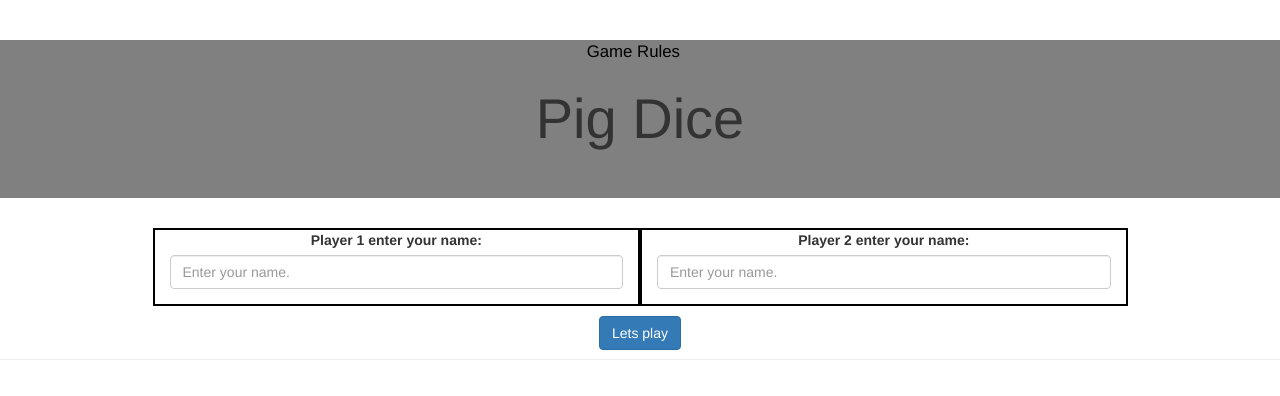
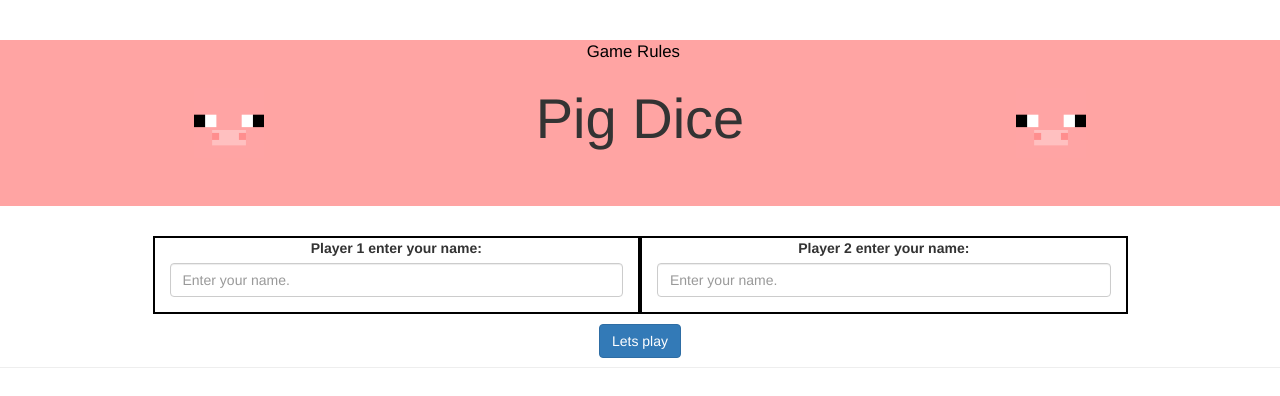
Before and after one commit to ceddy9176/pig-dice, a plain HTML site: page index.html in a window 1280 px wide. Drawn offline with Linux system fonts and the light colour scheme.

Commit message:
add audio onClick of pig face with javascript

```diff
--- a/css/styles.css
+++ b/css/styles.css
@@ -11,10 +11,22 @@ li {
   color:black;
 }
 
+#imgL {
+  width: 70px;
+  height: auto;
+  margin-right: 20%;
+}
+
+#imgR {
+  width: 70px;
+  height: auto;
+  margin-left: 20%;
+}
+
 .jumbotron{
   text-align: center;
   font-size: 4em;
-  background-color: gray;
+  background-color: #ffa4a3;
 }
 .col-md-5 {
   border: 2px solid black;
--- a/index.html
+++ b/index.html
@@ -37,9 +37,7 @@
         </div>
       </div>
     </div>
-    <h1 class="jumbotron">
-      Pig Dice
-    </h1>
+    <h1 class="jumbotron"><span id="dummy" onclick="playSound(this, 'pig1.mp3');"><img id="imgL" src="img/pigL.png" alt="8 bit pig"></span>  Pig Dice <span id="dummy" onclick="playSound(this, 'pig2.mp3');"><img id="imgR" src="img/pigR.png" alt="8 bit pig"></span></h1>
 
     <div class="container">
       <!-- Player Name entry form -->
--- a/js/scripts.js
+++ b/js/scripts.js
@@ -13,7 +13,15 @@ Array.prototype.sum = function() {
   return this.reduce(function(a,b) {return a + b});
 }
 
-
+function playSound(el,soundfile) {
+    if (el.mp3) {
+        if(el.mp3.paused) el.mp3.play();
+        else el.mp3.pause();
+    } else {
+        el.mp3 = new Audio(soundfile);
+        el.mp3.play();
+    }
+}
 
 // UI logic
 $(document).ready(function() {
```
Also changed, not shown: img/pigL.png (added), img/pigR.png (added), 2 other files.
